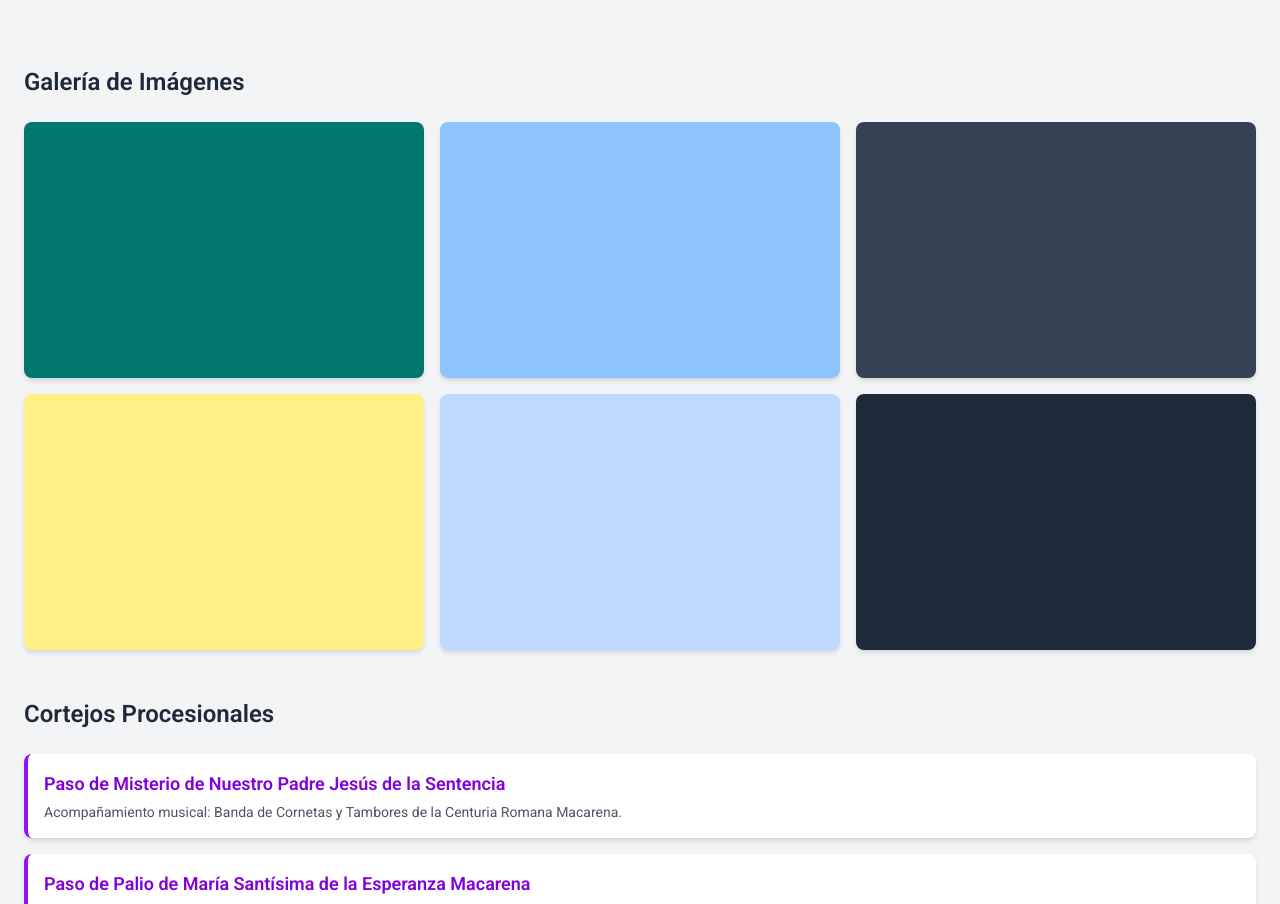
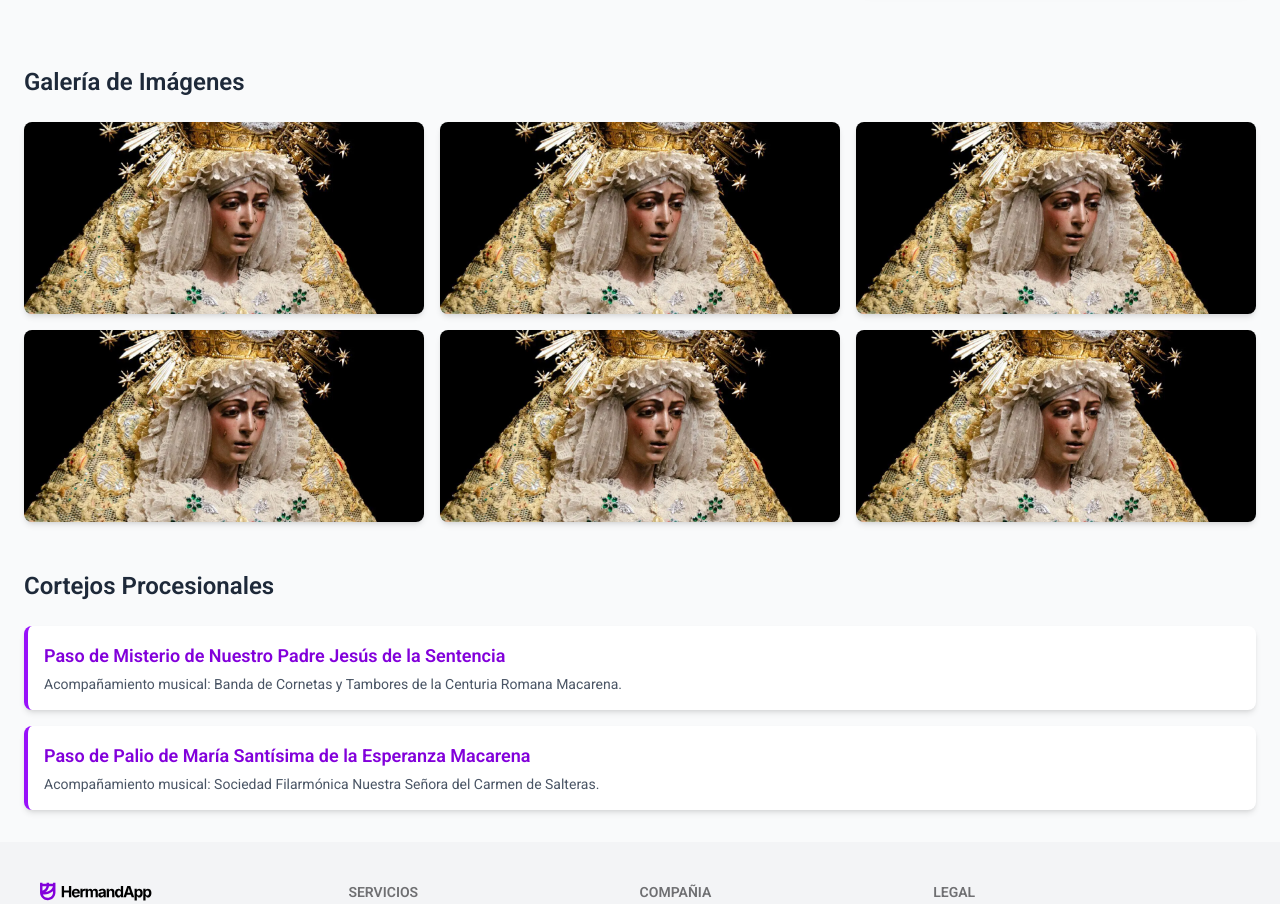
Before and after one commit to MarioMedac0005/hermandapp-front, a React (Vite) app: page /perfil/hermandad in a window 1280 px wide. Shown: the part 920-1824 px from the top of the page. Built offline with nearby package versions, Linux system fonts and the light colour scheme.

Commit message:
Cambios Imágenes

```diff
--- a/src/pages/perfil/banda/BandaPerfil.jsx
+++ b/src/pages/perfil/banda/BandaPerfil.jsx
@@ -1,6 +1,7 @@
 import { EnvelopeIcon, NewspaperIcon, PhoneIcon, GlobeAltIcon, PhotoIcon, CalendarDaysIcon, MusicalNoteIcon } from '@heroicons/react/24/outline';
 import Escudo from '../banda/assets/escudo.png'
 import Banner from '../banda/assets/banner.png'
+import Galeria from '../banda/assets/galeria.webp'
 import { Calendar } from 'primereact/calendar';
 import { addLocale } from 'primereact/api';
 import "primereact/resources/themes/lara-light-blue/theme.css";
@@ -24,18 +25,18 @@ function BandaPerfil() {
   const [date, setDate] = useState(null);
 
   return (
-    <div className="min-h-screen bg-gray-100">
+    <div className="min-h-screen bg-white-100">
 
       <div className="container mx-auto px-6 pt-8 max-w-7xl">
 
         <header className="relative h-64 rounded-xl overflow-hidden">
-          <img src={Banner} alt="Banner de la Hermandad" className="absolute inset-0 w-full h-full object-cover"/>
+          <img src={Banner} alt="Banner de la Hermandad" className="absolute inset-0 w-full h-full object-cover" />
           <div className="absolute inset-0 bg-black opacity-40"></div>
 
           <div className="relative z-10 flex items-end h-full p-6 text-white">
 
             <div className="bg-white p-2 rounded-lg mr-4 mb-2">
-              <img src={Escudo} alt="Escudo de la Hermandad"  className="w-20 h-20"/>
+              <img src={Escudo} alt="Escudo de la Hermandad" className="w-20 h-20" />
             </div>
 
             <div className='flex flex-col'>
@@ -65,22 +66,22 @@ function BandaPerfil() {
         <div className="py-3 flex justify-between sm:justify-start gap-1 sm:gap-x-8 text-gray-700 whitespace-nowrap">
 
           <div className="flex items-center space-x-1 sm:space-x-2 border-b-2 border-purple-600 text-purple-600 pb-2 cursor-pointer text-xs sm:text-base">
-            <NewspaperIcon className='size-4 sm:size-5'/>
+            <NewspaperIcon className='size-4 sm:size-5' />
             <span>Historia</span>
           </div>
 
           <div className="flex items-center space-x-1 sm:space-x-2 hover:text-purple-600 pb-2 cursor-pointer text-xs sm:text-base">
-            <MusicalNoteIcon className='size-4 sm:size-5'/>
+            <MusicalNoteIcon className='size-4 sm:size-5' />
             <span>Repertorio</span>
           </div>
 
           <div className="flex items-center space-x-1 sm:space-x-2 hover:text-purple-600 pb-2 cursor-pointer text-xs sm:text-base">
-            <PhotoIcon className='size-4 sm:size-5'/>
+            <PhotoIcon className='size-4 sm:size-5' />
             <span>Galeria</span>
           </div>
 
           <div className="flex items-center space-x-1 sm:space-x-2 hover:text-purple-600 pb-2 cursor-pointer text-xs sm:text-base">
-            <CalendarDaysIcon className='size-4 sm:size-5'/>
+            <CalendarDaysIcon className='size-4 sm:size-5' />
             <span>Disponibilidad</span>
           </div>
 
@@ -89,7 +90,7 @@ function BandaPerfil() {
 
       <main className="container mx-auto px-6 py-8 max-w-7xl">
         <div className="flex flex-col space-y-10">
-          <h2 className="text-2xl font-semibold text-gray-800 mb-6">Nuestra Historia</h2>
+          <h2 className="text- font-semibold text-gray-800 mb-6">Nuestra Historia</h2>
 
           <section className="bg-white rounded-xl shadow-lg divide-y divide-gray-100">
             <div className="flex flex-col md:flex-row items-start p-4">
@@ -147,13 +148,13 @@ function BandaPerfil() {
           <section>
             <h2 className="text-2xl font-semibold text-gray-800 mb-4">Galería</h2>
             <div className="grid grid-cols-1 md:grid-cols-2 gap-6">
+              <div className="relative">
 
-              <div className="relative">
-                <div className="h-64 bg-gray-900 rounded-xl overflow-hidden shadow-lg flex items-center justify-center">
-                  <div className="w-16 h-16 bg-white/30 rounded-full flex items-center justify-center">
-                    <span className="text-white text-3xl pl-1">▶</span>
+                <div className="h-64 rounded-xl overflow-hidden shadow-lg">
+                  <img src={Galeria} className="w-full h-full object-cover" />
                 </div>
-                </div>
+
+
                 <div className="absolute bottom-0 p-4 text-white">
                   <p className="font-semibold">Salida de la Esperanza de Triana</p>
                   <p className="text-sm text-gray-300">Madrugá 2024</p>
@@ -161,11 +162,11 @@ function BandaPerfil() {
               </div>
 
               <div className="relative">
-                <div className="h-64 bg-gray-900 rounded-xl overflow-hidden shadow-lg flex items-center justify-center">
-                  <div className="w-16 h-16 bg-white/30 rounded-full flex items-center justify-center">
-                    <span className="text-white text-3xl pl-1">▶</span>
+                <div className="h-64 rounded-xl overflow-hidden shadow-lg">
+                  <img src={Galeria} className="w-full h-full object-cover" />
                 </div>
-                </div>
+
+
                 <div className="absolute bottom-0 p-4 text-white">
                   <p className="font-semibold">Actuación en la Semana Santa de Málaga</p>
                   <p className="text-sm text-gray-300">Hermandad de la Sentencia</p>
--- a/src/pages/perfil/hermandad/HermandadPerfil.jsx
+++ b/src/pages/perfil/hermandad/HermandadPerfil.jsx
@@ -1,22 +1,23 @@
 import { CalendarDaysIcon, EnvelopeIcon, MapPinIcon, NewspaperIcon, PhoneIcon, UserCircleIcon, UserGroupIcon, GlobeAltIcon, PhotoIcon } from '@heroicons/react/24/outline';
 import Escudo from '../hermandad/assets/escudo.svg'
 import Banner from '../hermandad/assets/banner.png'
+import Galeria from '../hermandad/assets/galeria.webp'
 import React from 'react';
 
 function HermandadPerfil() {
 
   return (
-    <div className="min-h-screen bg-gray-100">
+    <div className="min-h-screen bg-white-100">
       <div className="container mx-auto px-6 pt-8 max-w-7xl">
 
         <header className="relative h-64 rounded-xl overflow-hidden">
-          <img src={Banner} alt="Banner de la Hermandad" className="absolute inset-0 w-full h-full object-cover"/>
+          <img src={Banner} alt="Banner de la Hermandad" className="absolute inset-0 w-full h-full object-cover" />
           <div className="absolute inset-0 bg-black opacity-40"></div>
 
           <div className="relative z-10 flex items-end h-full p-6 text-white">
 
             <div className="bg-white p-2 rounded-lg mr-4 mb-2">
-              <img src={Escudo} alt="Escudo de la Hermandad"  className="w-16 h-16 sm:w-20 sm:h-20"/>
+              <img src={Escudo} alt="Escudo de la Hermandad" className="w-16 h-16 sm:w-20 sm:h-20" />
             </div>
 
             <div className='flex flex-col'>
@@ -32,15 +33,15 @@ function HermandadPerfil() {
         <div className="py-3 flex justify-between sm:justify-start gap-1 sm:gap-x-8 text-gray-700 whitespace-nowrap">
 
           <div className="flex items-center space-x-1 sm:space-x-2 border-b-2 border-purple-600 text-purple-600 pb-2 cursor-pointer text-xs sm:text-base">
-            <NewspaperIcon className='size-4 sm:size-5'/>
+            <NewspaperIcon className='size-4 sm:size-5' />
             <span>Historia</span>
           </div>
           <div className="flex items-center space-x-1 sm:space-x-2 hover:text-purple-600 pb-2 cursor-pointer text-xs sm:text-base">
-            <PhotoIcon  className='size-4 sm:size-5'/>
+            <PhotoIcon className='size-4 sm:size-5' />
             <span>Galería</span>
           </div>
           <div className="flex items-center space-x-1 sm:space-x-2 hover:text-purple-600 pb-2 cursor-pointer text-xs sm:text-base">
-            <UserGroupIcon className='size-4 sm:size-5'/>
+            <UserGroupIcon className='size-4 sm:size-5' />
             <span>Cortejos Procesionales</span>
           </div>
 
@@ -115,12 +116,30 @@ function HermandadPerfil() {
         <h2 className="text-2xl font-semibold text-gray-800 mb-6">Galería de Imágenes</h2>
 
         <div className="grid grid-cols-2 md:grid-cols-3 gap-4 mb-12">
-          <div className="bg-teal-700 h-64 rounded-lg shadow-md col-span-1"></div>
-          <div className="bg-blue-300 h-64 rounded-lg shadow-md col-span-1"></div>
-          <div className="bg-gray-700 h-64 rounded-lg shadow-md col-span-2 sm:col-span-1"></div>
-          <div className="bg-yellow-200 h-64 rounded-lg shadow-md col-span-1"></div>
-          <div className="bg-blue-200 h-64 rounded-lg shadow-md col-span-1"></div>
-          <div className="bg-gray-800 h-64 rounded-lg shadow-md col-span-2 sm:col-span-1"></div>
+
+          <div className="relative h-48 rounded-lg shadow-md col-span-1 overflow-hidden">
+            <img src={Galeria} className="absolute inset-0 w-full h-full object-cover" />
+          </div>
+
+          <div className="relative h-48 rounded-lg shadow-md col-span-1 overflow-hidden">
+            <img src={Galeria} className="absolute inset-0 w-full h-full object-cover" />
+          </div>
+
+          <div className="relative h-48 rounded-lg shadow-md col-span-2 sm:col-span-1 overflow-hidden">
+            <img src={Galeria} className="absolute inset-0 w-full h-full object-cover" />
+          </div>
+
+          <div className="relative h-48 rounded-lg shadow-md col-span-1 overflow-hidden">
+            <img src={Galeria} className="absolute inset-0 w-full h-full object-cover" />
+          </div>
+
+          <div className="relative h-48 rounded-lg shadow-md col-span-1 overflow-hidden">
+            <img src={Galeria} className="absolute inset-0 w-full h-full object-cover" />
+          </div>
+
+          <div className="relative h-48 rounded-lg shadow-md col-span-2 sm:col-span-1 overflow-hidden">
+            <img src={Galeria} className="absolute inset-0 w-full h-full object-cover" />
+          </div>
         </div>
 
         <h2 className="text-2xl font-semibold text-gray-800 mb-6">Cortejos Procesionales</h2>
```
Also changed, not shown: src/pages/perfil/banda/assets/galeria.webp (added), src/pages/perfil/hermandad/assets/galeria.webp (added). Lines whose indentation alone changed are shown as unchanged.
